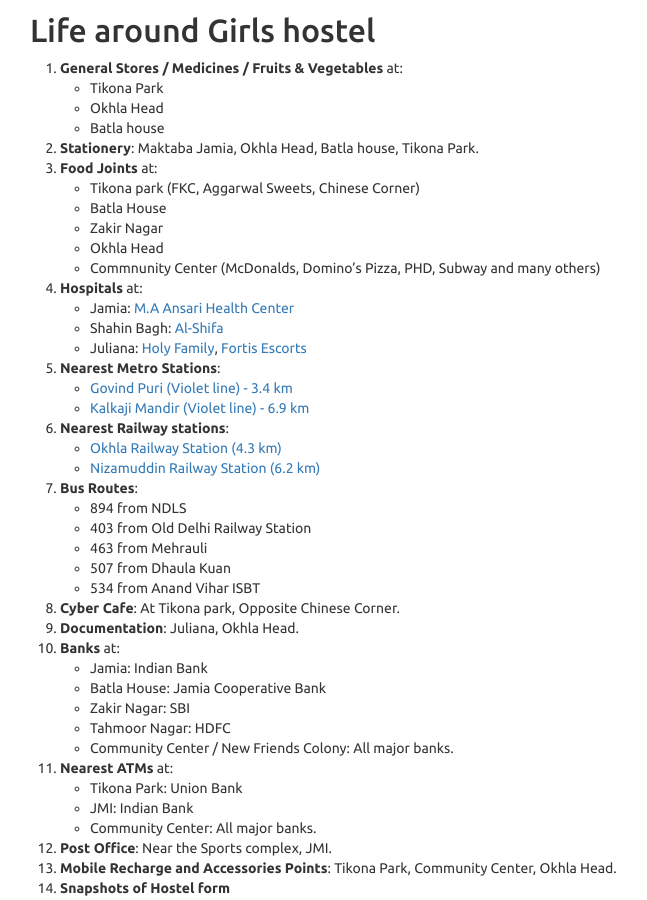
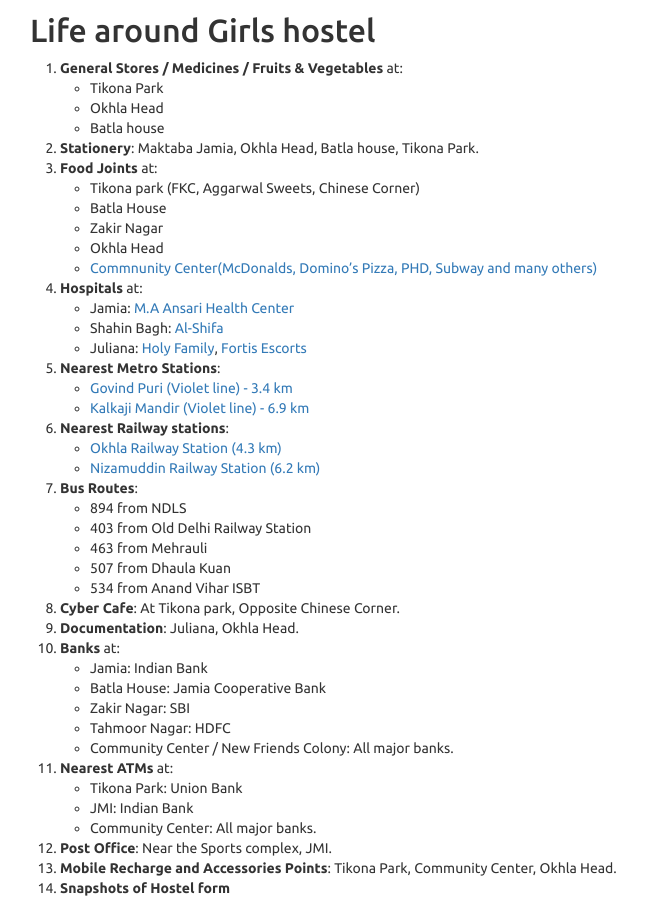
Before and after one commit to jdevlabs/JCatalog, a Jekyll site: the page built from pages/General/index.md, in a window 1280 px wide and 900 px high, scrolled down 701 px. Shown: the whole window, without its empty margins (270-917 px from the left). Built offline with Jekyll 4.4.1, drawn with Linux system fonts in a browser that asks for light colours; nearby versions of some CDN libraries; part of the change alters nothing that is shown.

Commit message:
CC-NFC linked

```diff
--- a/pages/General/index.md
+++ b/pages/General/index.md
@@ -39,7 +39,7 @@ permalink: /general/
     - Batla House
     - Zakir Nagar
     - Okhla Head
-    - Commnunity Center (McDonalds, Domino's Pizza, PHD, Subway and many others)
+    - [Commnunity Center(McDonalds, Domino's Pizza, PHD, Subway and many others)](https://www.google.co.in/webhp?sourceid=chrome-instant&ion=1&espv=2&ie=UTF-8#q=community+center+new+friends+colony&rflfq=1&tbm=lcl)
 4. **Hospitals** at:
     - Jamia: [M.A Ansari Health Center](https://www.google.co.in/webhp?sourceid=chrome-instant&ion=1&espv=2&ie=UTF-8#q=jamia+MA+ansari+health+center&rflfq=1&tbm=lcl&rlha=0)
     - Shahin Bagh:  [Al-Shifa](https://www.google.co.in/maps/place/Alshifa+Hospital/@28.5567398,77.2931985,15z/data=!4m2!3m1!1s0x0:0x476181486667e974)
```
